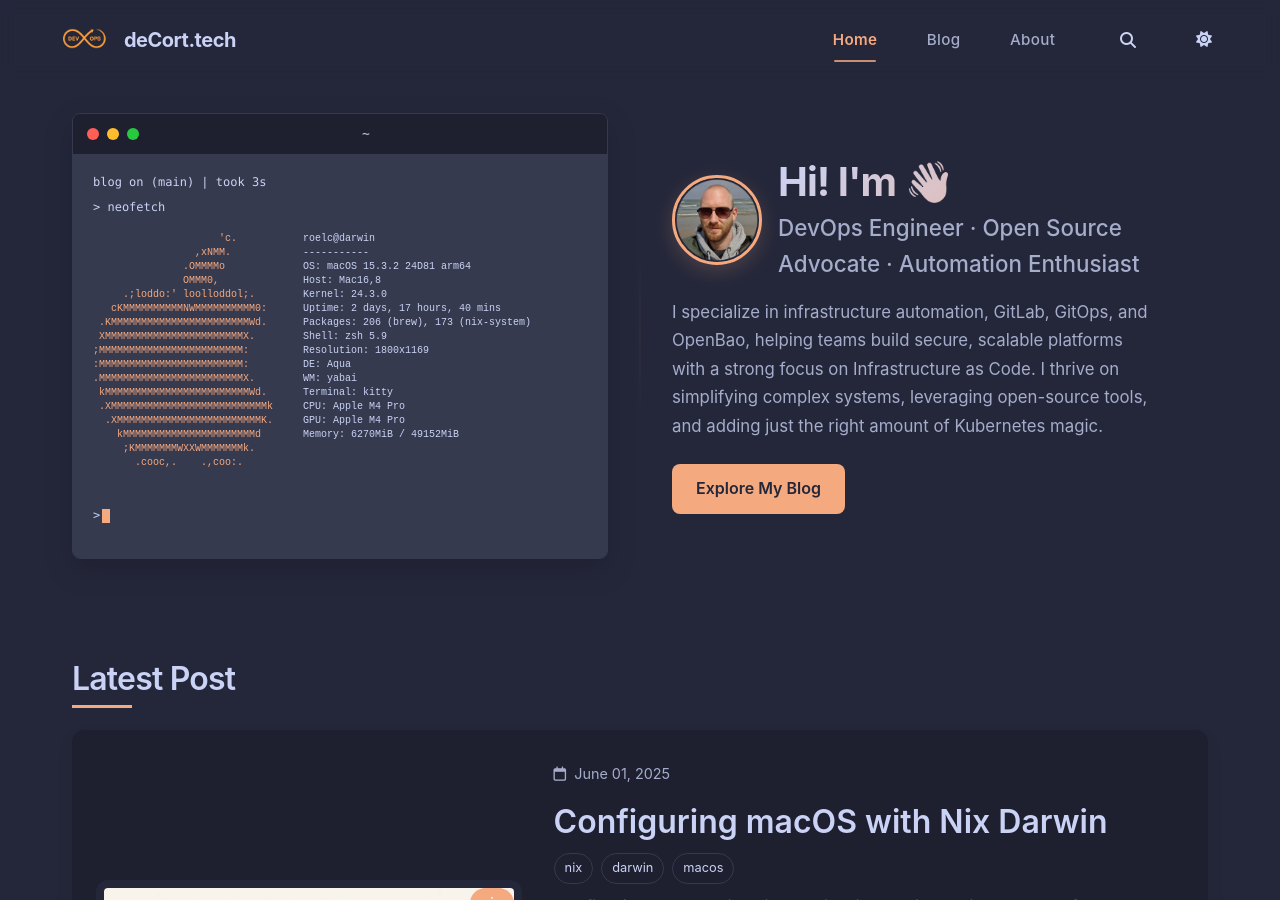
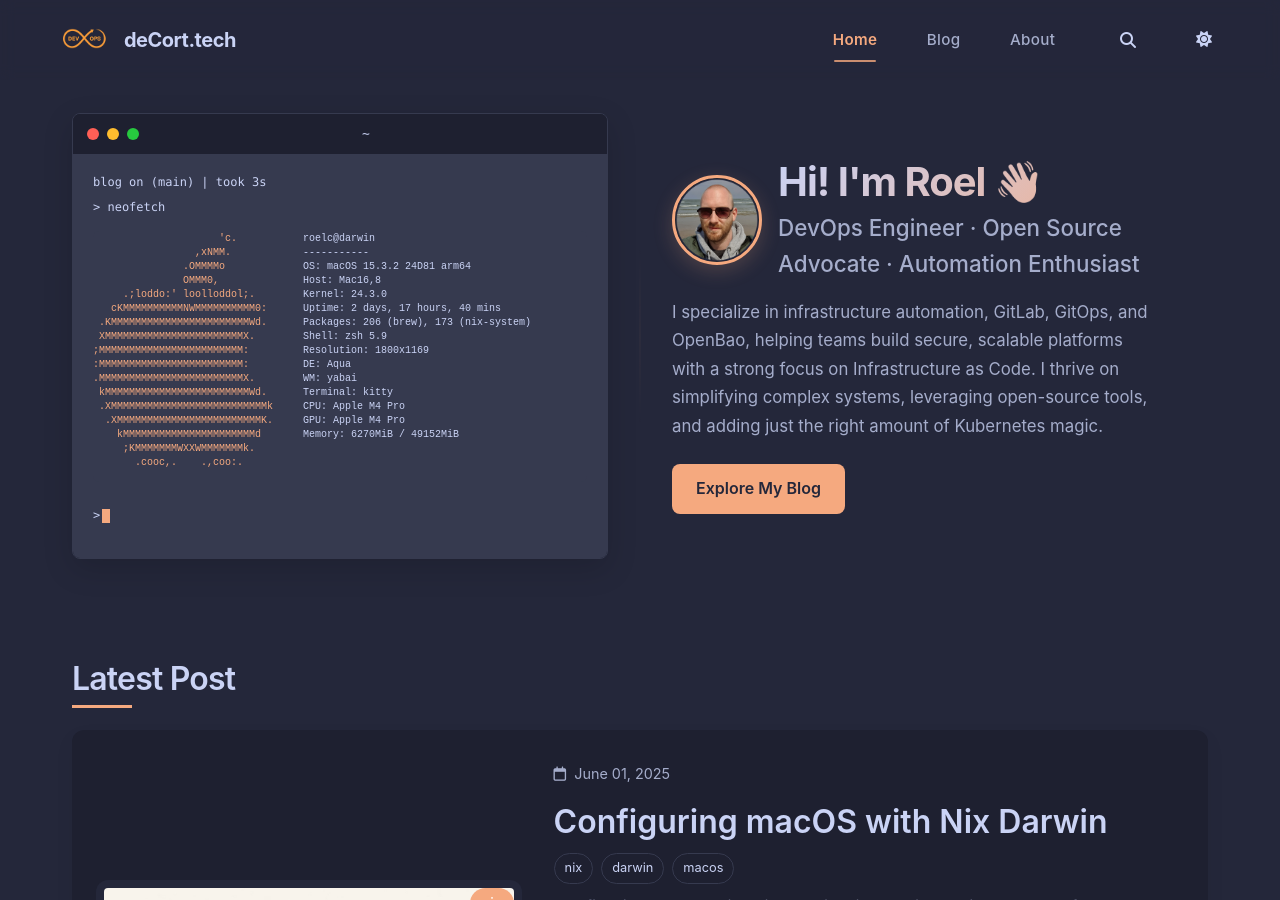
Before and after one commit to dc-tec/portfolio, a Jekyll site: the page built from index.md, in a window 1280 px wide and 900 px high. Built offline with Jekyll 4.4.1, drawn with Linux system fonts in a browser that asks for light colours.

Commit message:
chore(config): Add config field
Signed-off-by: Roel de Cort <roel@decort.tech>

```diff
--- a/_config.yml
+++ b/_config.yml
@@ -7,6 +7,7 @@ version: 2
 
 # Personal info
 title: deCort.tech
+first_name: Roel
 author: Roel de Cort
 email: roel@decort.tech
 
```
